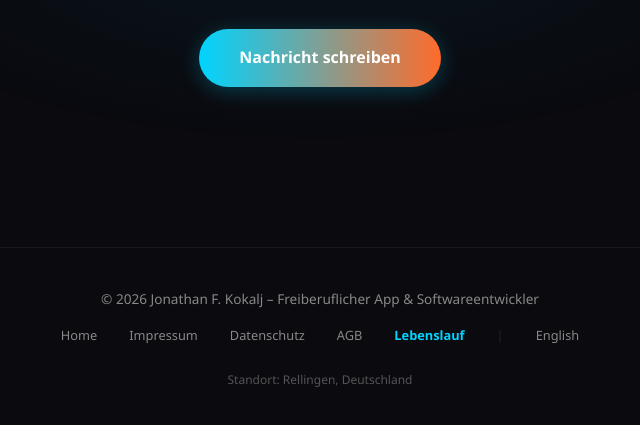
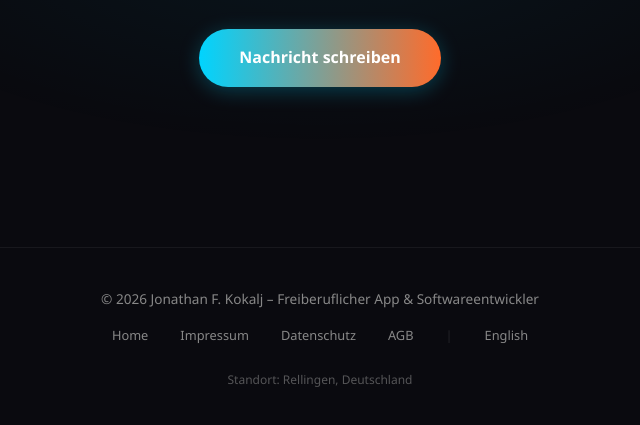
Before and after one commit to rem0ulade/website-jonathan, a plain HTML site: page index.html in a window 1280 px wide. Shown: the part 4012-4437 px from the top of the page, without its empty margins (320-960 px from the left). Drawn offline with Linux system fonts and the light colour scheme.

Commit message:
Cleanup: remove Lebenslauf link from footer (experience now on main page)

```diff
--- a/index.html
+++ b/index.html
@@ -498,7 +498,6 @@
                 <a href="impressum.html">Impressum</a>
                 <a href="datenschutz.html">Datenschutz</a>
                 <a href="agb.html">AGB</a>
-                <a href="lebenslauf.html" style="color: var(--primary); font-weight: 600;">Lebenslauf</a>
                 <span style="color: rgba(255,255,255,0.1);">|</span>
                 <a href="index_en.html">English</a>
             </div>
```
